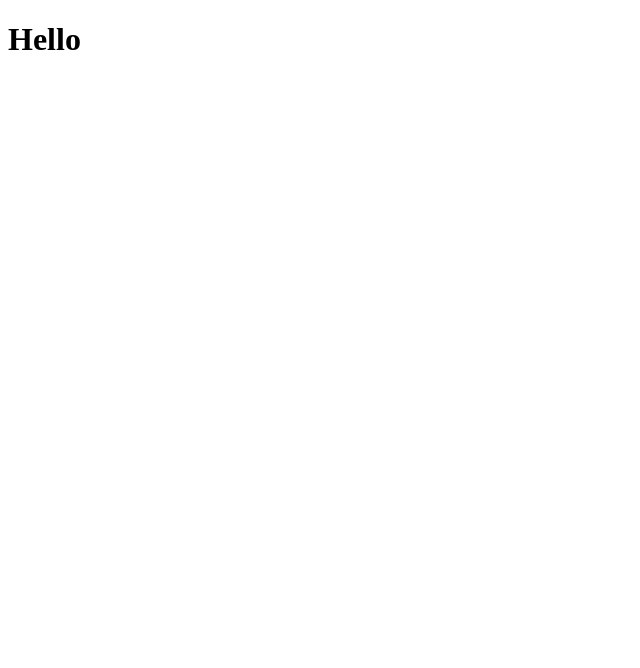
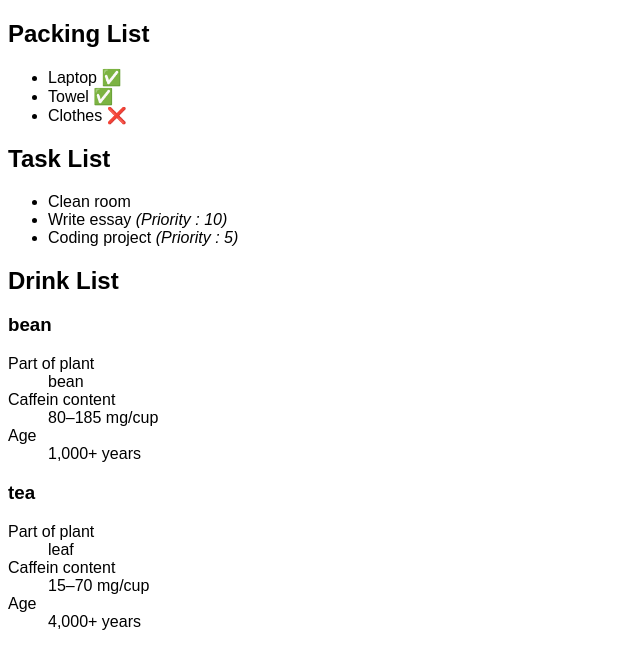
Before and after one commit to HaileyN3132/Study_React, a React (Vite) app in the folder react-playground/: page / in a window 1280 px wide. Shown: the top 668 px of the page, without its empty margins (0-640 px from the left). Built offline with nearby package versions, Linux system fonts and the light colour scheme.

Commit message:
Used different methods to implement condition rendering

```diff
--- a/react-playground/src/practices/ConditionalRendering2.jsx
+++ b/react-playground/src/practices/ConditionalRendering2.jsx
@@ -1,5 +1,79 @@
 import "./practice.css";
 
+/*
+  GOAL: try multiple ways to implement conditional rendering
+    1. Ternary operator
+      Ex: Pack List
+    2. && operator
+      Ex: Task list
+    3. if - else statement
+      Ex: Drink list
+
+
+*/
+
+function Item({ name, isPacked }) {
+  return (
+    <li>
+      {name} {isPacked ? "✅" : "❌"}
+    </li>
+  );
+}
+
+function Task({ name, priority }) {
+  return (
+    <li>
+      {name} {priority > 0 && <i>(Priority : {priority})</i>}
+    </li>
+  );
+}
+
+function Drink({ name }) {
+  let part, amount, age;
+  if (name === "tea") {
+    part = "leaf";
+    amount = "15–70 mg/cup";
+    age = "4,000+ years";
+  } else {
+    part = "bean";
+    amount = "80–185 mg/cup";
+    age = "1,000+ years";
+  }
+  return (
+    <section>
+      <h3>{name}</h3>
+      <dt>Part of plant</dt>
+      <dd>{part}</dd>
+      <dt>Caffein content</dt>
+      <dd>{amount}</dd>
+      <dt>Age</dt>
+      <dd>{age}</dd>
+    </section>
+  );
+}
+
 export default function ConditionalRendering() {
-  return <h1>Hello</h1>;
+  return (
+    <section>
+      <h2>Packing List</h2>
+      <ul>
+        <Item name="Laptop" isPacked={true} />
+        <Item name="Towel" isPacked={true} />
+        <Item name="Clothes" isPacked={false} />
+      </ul>
+
+      <h2>Task List</h2>
+      <ul>
+        <Task name="Clean room" priority={0} />
+        <Task name="Write essay" priority={10} />
+        <Task name="Coding project" priority={5} />
+      </ul>
+
+      <h2>Drink List</h2>
+      <div>
+        <Drink name="bean" />
+        <Drink name="tea" />
+      </div>
+    </section>
+  );
 }
--- a/react-playground/src/practices/practice.css
+++ b/react-playground/src/practices/practice.css
@@ -1,3 +1,4 @@
 body {
   background-color: white;
+  font-family: Arial, Helvetica, sans-serif;
 }
```
